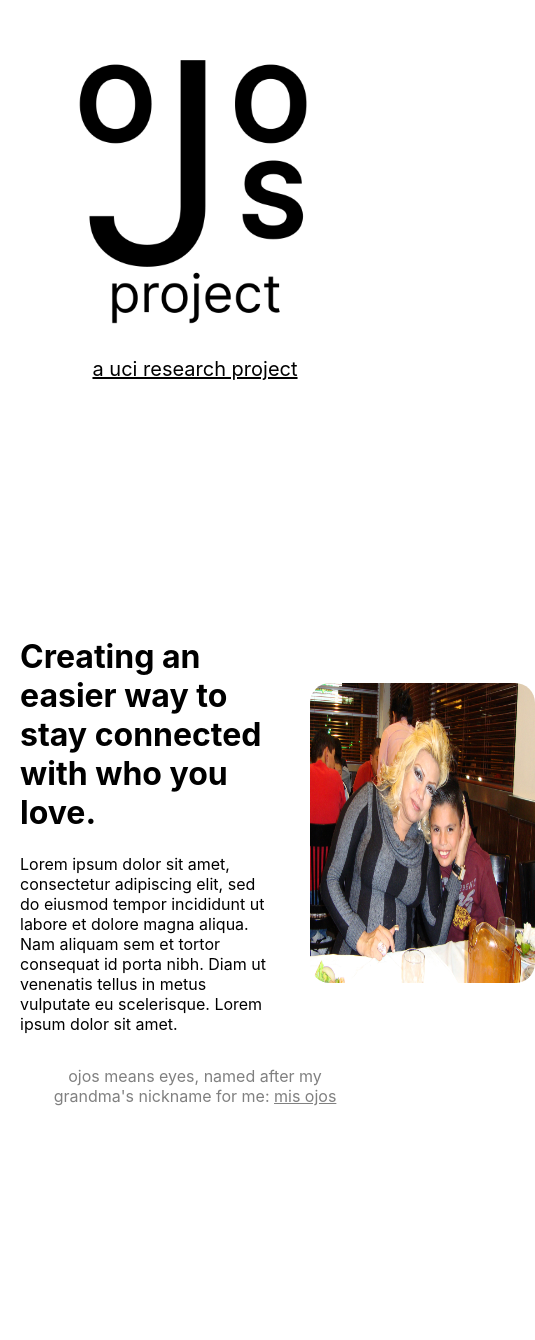
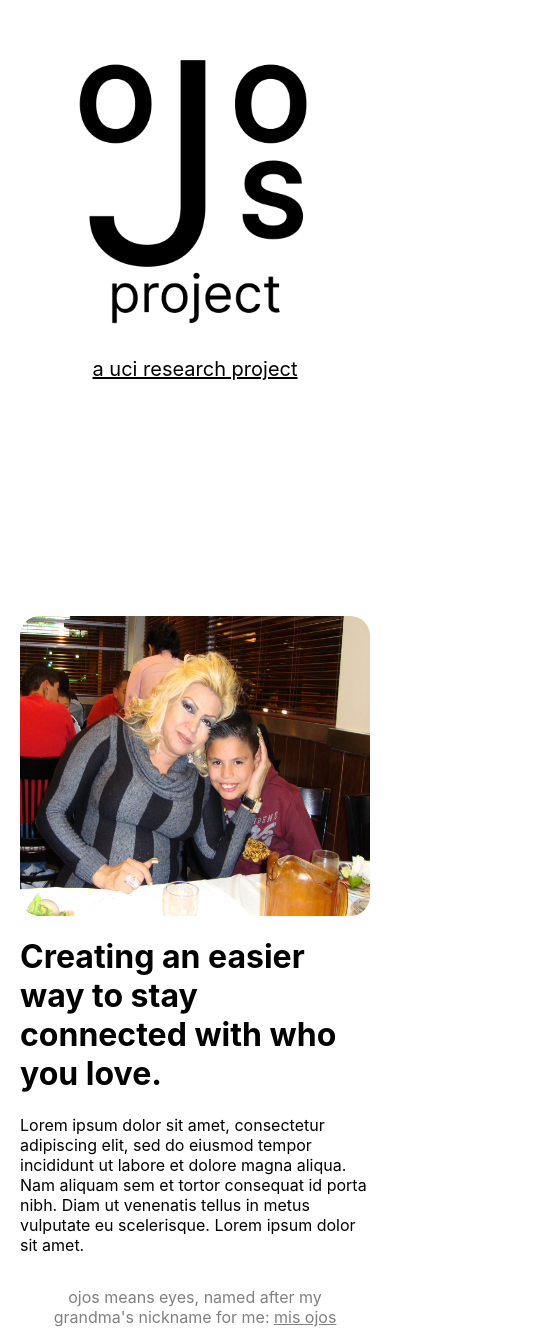
Before and after one commit to ojosproject/website, a React (Create React App) app: page / in a window 390 px wide. Shown: the part 228-1568 px from the top of the page, 535 px wide, since content can reach past the window. Before the commit the page ends 1350 px from the top, so only its background shows below. Built offline with nearby package versions, Linux system fonts and the light colour scheme.

Commit message:
fix: added responsiveness to story section

```diff
--- a/src/App.css
+++ b/src/App.css
@@ -20,12 +20,15 @@ body a {
   flex-direction: row;
   justify-content: space-around;
   align-items: center;
+
+  flex-wrap: wrap-reverse;
 }
 
 #story_text {
   flex: 2;
 
   min-width: 250px;
+  max-width: 500px;
 
   margin: 0 20px;
   text-align: left;
```
